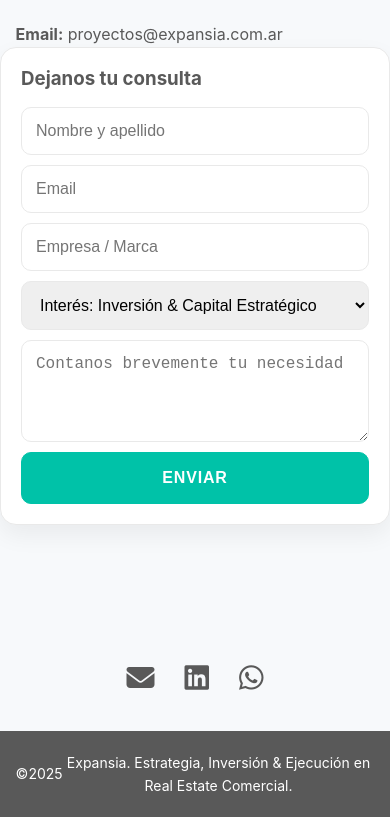
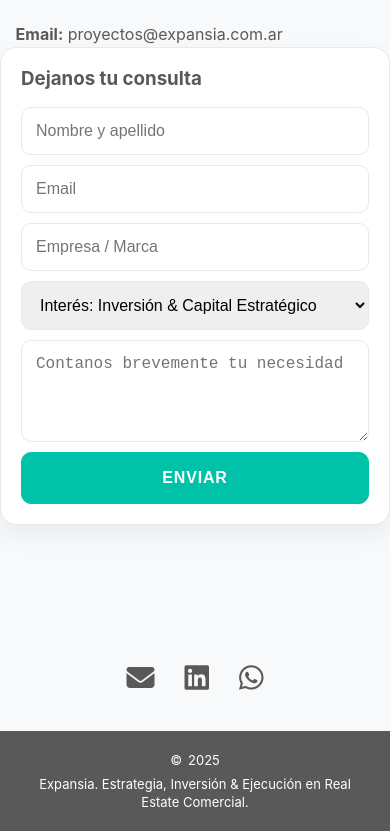
Before and after one commit to proyectosexpansia/expansia.com.ar, a plain HTML site: page index.html in a window 390 px wide. Shown: the part 9605-10436 px from the top of the page. Drawn offline with Linux system fonts and the light colour scheme.

Commit message:
Add files via upload

```diff
--- a/styles.css
+++ b/styles.css
@@ -364,3 +364,26 @@ input,textarea,select{
 @media (max-width: 520px){
   .logo-item img { max-width: 120px; }
 }
+
+/* Fix footer en mobile */
+.site-footer .footer-inner{
+  padding: 20px 16px;       /* margen lateral para que no pegue contra el borde */
+  display: flex;
+  justify-content: center;
+  align-items: center;
+  flex-wrap: wrap;          /* << permite salto de línea */
+  gap: 6px;
+  text-align: center;       /* centra el texto */
+}
+
+.site-footer .footer-inner{
+  overflow-wrap: anywhere;  /* << evita desborde en palabras largas */
+  word-break: break-word;
+}
+
+@media (max-width: 480px){
+  .site-footer .footer-inner{
+    font-size: 13px;        /* un toque más chico en celus muy angostos */
+    line-height: 1.4;
+  }
+}
```
